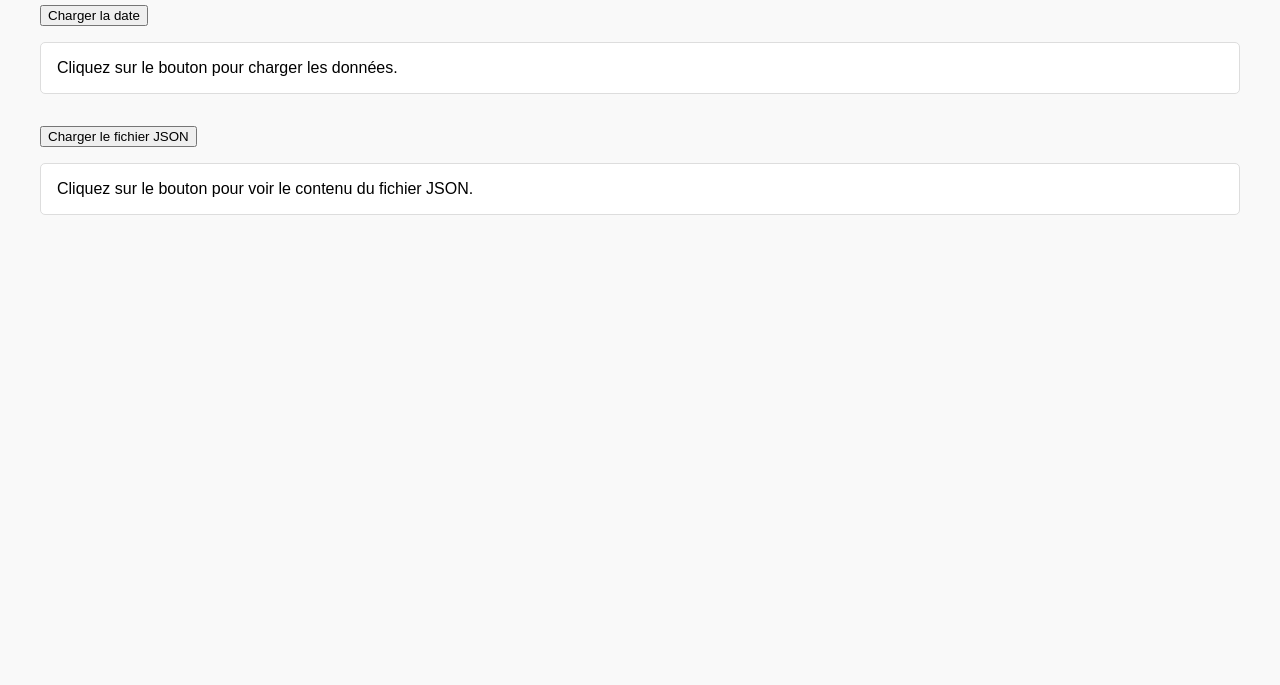
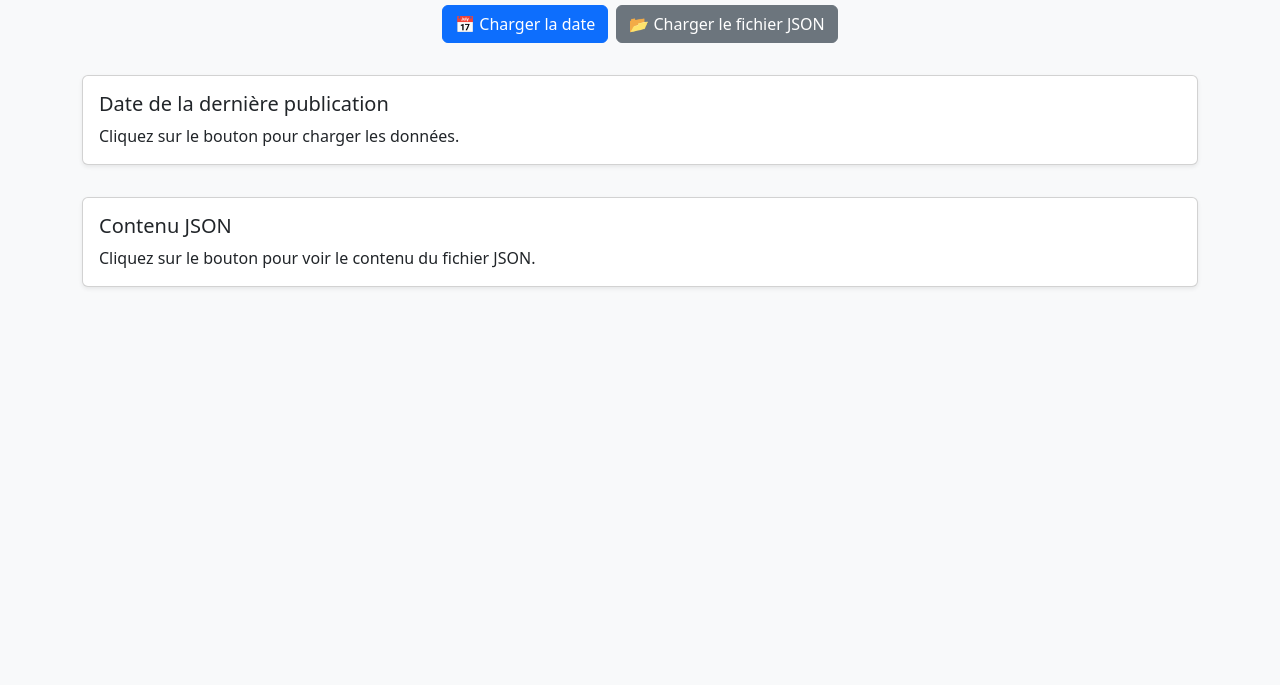
Before and after one commit to paulvscode/api-gel, a website: page front/index.html in a window 1280 px wide. Shown: the part 115-800 px from the top of the page. Drawn offline with nearby package versions, Linux system fonts and the light colour scheme.

Commit message:
added style

```diff
--- a/front/index.html
+++ b/front/index.html
@@ -3,55 +3,67 @@
 <head>
   <meta charset="UTF-8" />
   <title>Dernière publication gel des avoirs</title>
+  <meta name="viewport" content="width=device-width, initial-scale=1">
+
+  <!-- Bootstrap CSS CDN -->
+  <link href="https://cdn.jsdelivr.net/npm/bootstrap@5.3.2/dist/css/bootstrap.min.css" rel="stylesheet">
+
   <style>
     body {
-      font-family: Arial, sans-serif;
-      padding: 2rem;
-      background-color: #f9f9f9;
+      background-color: #f8f9fa;
     }
-    h1 {
-      color: #333;
+    .card {
+      margin-top: 2rem;
     }
-    .result {
-      margin-top: 1rem;
+    pre {
+      background-color: #f1f1f1;
       padding: 1rem;
-      background: #fff;
-      border: 1px solid #ddd;
       border-radius: 5px;
+      overflow-x: auto;
     }
   </style>
 </head>
 <body>
 
-  <h1>Dernière publication des gels d'avoirs</h1>
-  <button id="loadBtn">Charger la date</button>
+  <div class="container">
+    <h1 class="mt-5 mb-4 text-center">Dernière publication des gels d'avoirs</h1>
 
-  <div class="result" id="result">
-    Cliquez sur le bouton pour charger les données.
+    <div class="d-grid gap-2 d-md-flex justify-content-md-center">
+      <button id="loadBtn" class="btn btn-primary">📅 Charger la date</button>
+      <button id="loadFileBtn" class="btn btn-secondary">📂 Charger le fichier JSON</button>
     </div>
 
-  <button id="loadFileBtn" style="margin-top: 2rem;">Charger le fichier JSON</button>
+    <div class="card shadow-sm" id="resultCard">
+      <div class="card-body">
+        <h5 class="card-title">Date de la dernière publication</h5>
+        <p id="result" class="card-text">Cliquez sur le bouton pour charger les données.</p>
+      </div>
+    </div>
 
-  <div class="result" id="jsonResult">
-    Cliquez sur le bouton pour voir le contenu du fichier JSON.
+    <div class="card shadow-sm" id="jsonCard">
+      <div class="card-body">
+        <h5 class="card-title">Contenu JSON</h5>
+        <p id="jsonResult" class="card-text">Cliquez sur le bouton pour voir le contenu du fichier JSON.</p>
       </div>
+    </div>
+  </div>
+
+  <!-- Bootstrap JS Bundle (optionnel pour les composants interactifs) -->
+  <script src="https://cdn.jsdelivr.net/npm/bootstrap@5.3.2/dist/js/bootstrap.bundle.min.js"></script>
 
   <script>
     document.getElementById('loadBtn').addEventListener('click', () => {
       const resultDiv = document.getElementById('result');
-
       resultDiv.textContent = 'Chargement...';
 
       fetch('http://localhost:3000/dernier-gel')
         .then(res => res.json())
         .then(data => {
-          resultDiv.innerHTML = `
-            ${data}
-          `;
+          resultDiv.innerHTML = `<strong>${data}</strong>`;
         })
         .catch(err => {
           console.error(err);
-          resultDiv.textContent = 'Erreur lors de la récupération des données.';
+          resultDiv.textContent = '❌ Erreur lors de la récupération des données.';
         });
     });
 
@@ -63,13 +75,12 @@
         .then(res => res.json())
         .then(data => {
           jsonDiv.innerHTML = `
-            <strong>Contenu JSON reçu :</strong><br>
             <pre>${JSON.stringify(data, null, 2)}</pre>
           `;
         })
         .catch(err => {
           console.error(err);
-        jsonDiv.textContent = 'Erreur lors de la récupération du fichier JSON.';
+          jsonDiv.textContent = '❌ Erreur lors de la récupération du fichier JSON.';
         });
     });
   </script>
```
Lines whose indentation alone changed are shown as unchanged.
